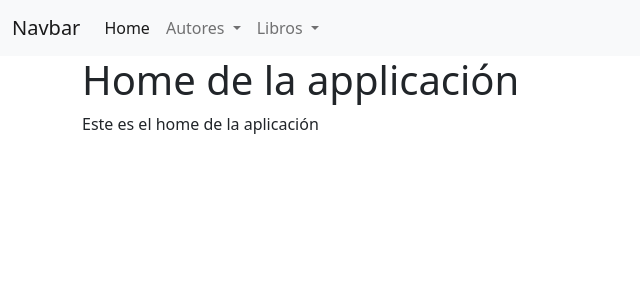
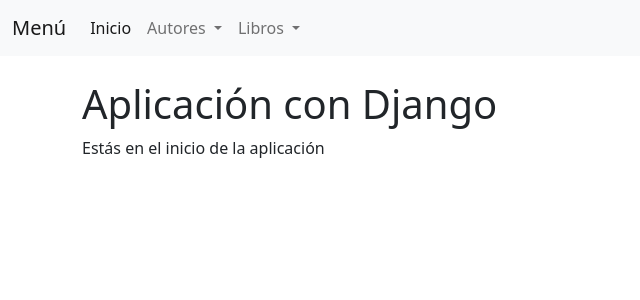
Before and after one commit to marcosnitola/pwb_django, a Django app: page / in a window 1280 px wide. Shown: the top 300 px of the page, without its empty margins (0-640 px from the left). Run offline with Django 3.2, Linux system fonts and the light colour scheme.

Commit message:
Updating text and styles

```diff
--- a/django_ex/templates/base.html
+++ b/django_ex/templates/base.html
@@ -15,14 +15,14 @@
     {% block navbar %}
     <nav class="navbar navbar-expand-lg navbar-light bg-light">
     <div class="container-fluid">
-        <a class="navbar-brand" href="#">Navbar</a>
+        <a class="navbar-brand" href="#">Menú</a>
         <button class="navbar-toggler" type="button" data-bs-toggle="collapse" data-bs-target="#navbarNavDropdown" aria-controls="navbarNavDropdown" aria-expanded="false" aria-label="Toggle navigation">
         <span class="navbar-toggler-icon"></span>
         </button>
         <div class="collapse navbar-collapse" id="navbarNavDropdown">
         <ul class="navbar-nav">
             <li class="nav-item">
-            <a class="nav-link active" aria-current="page" href="{% url 'index'%}">Home</a>
+            <a class="nav-link active" aria-current="page" href="{% url 'index'%}">Inicio</a>
             </li>
             <li class="nav-item dropdown">
                 <a class="nav-link dropdown-toggle" href="#" id="navbarDropdownMenuLinks" role="button" data-bs-toggle="dropdown" aria-expanded="false">
--- a/django_ex/templates/index.html
+++ b/django_ex/templates/index.html
@@ -1,13 +1,14 @@
 {% extends 'base.html' %}
 
 {% block extrahead %}
-  <title>Home</title>
+  <title>Inicio</title>
 {% endblock extrahead%}
 
 
 {% block content %}
 <div class="container">
-    <h1>Home de la applicación</h1>
-    <p>Este es el home de la aplicación</p>
+    <br>
+    <h1>Aplicación con Django</h1>
+    <p>Estás en el inicio de la aplicación</p>
 </div>
 {% endblock content %}
```
